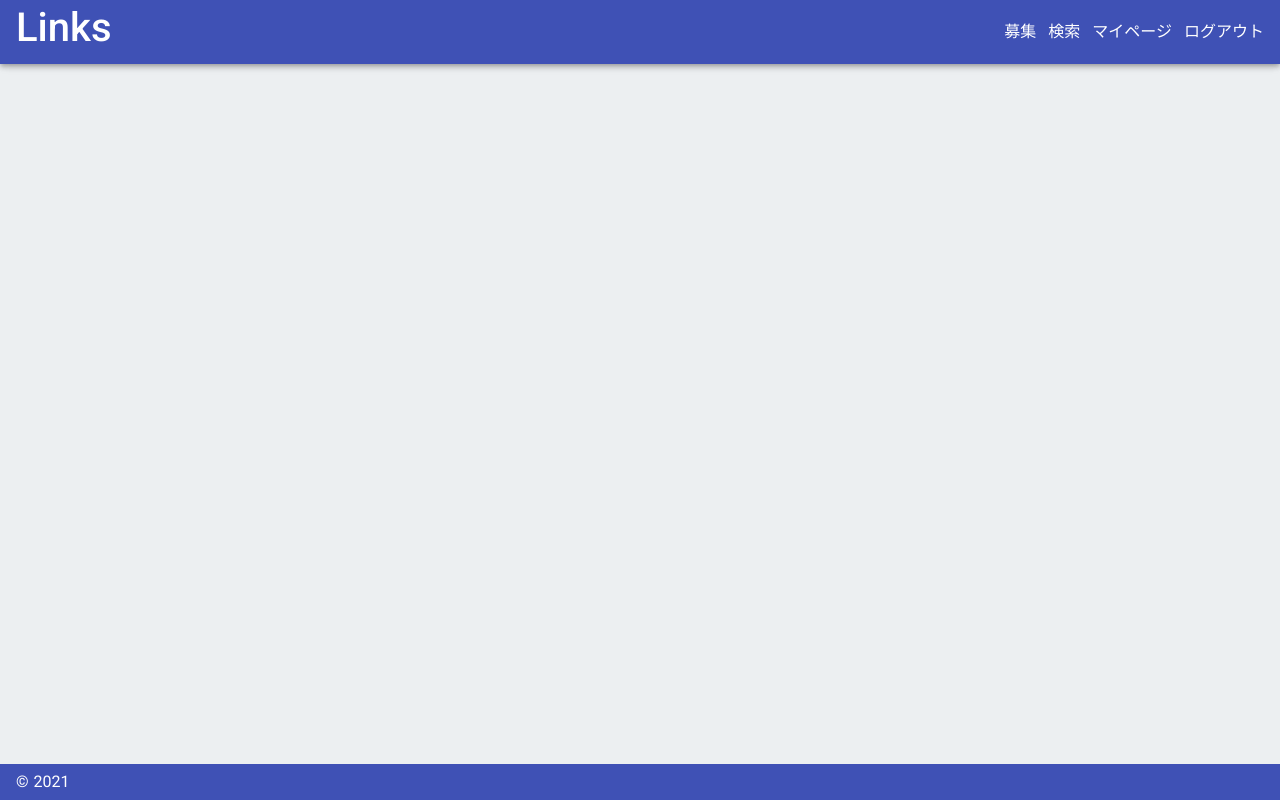
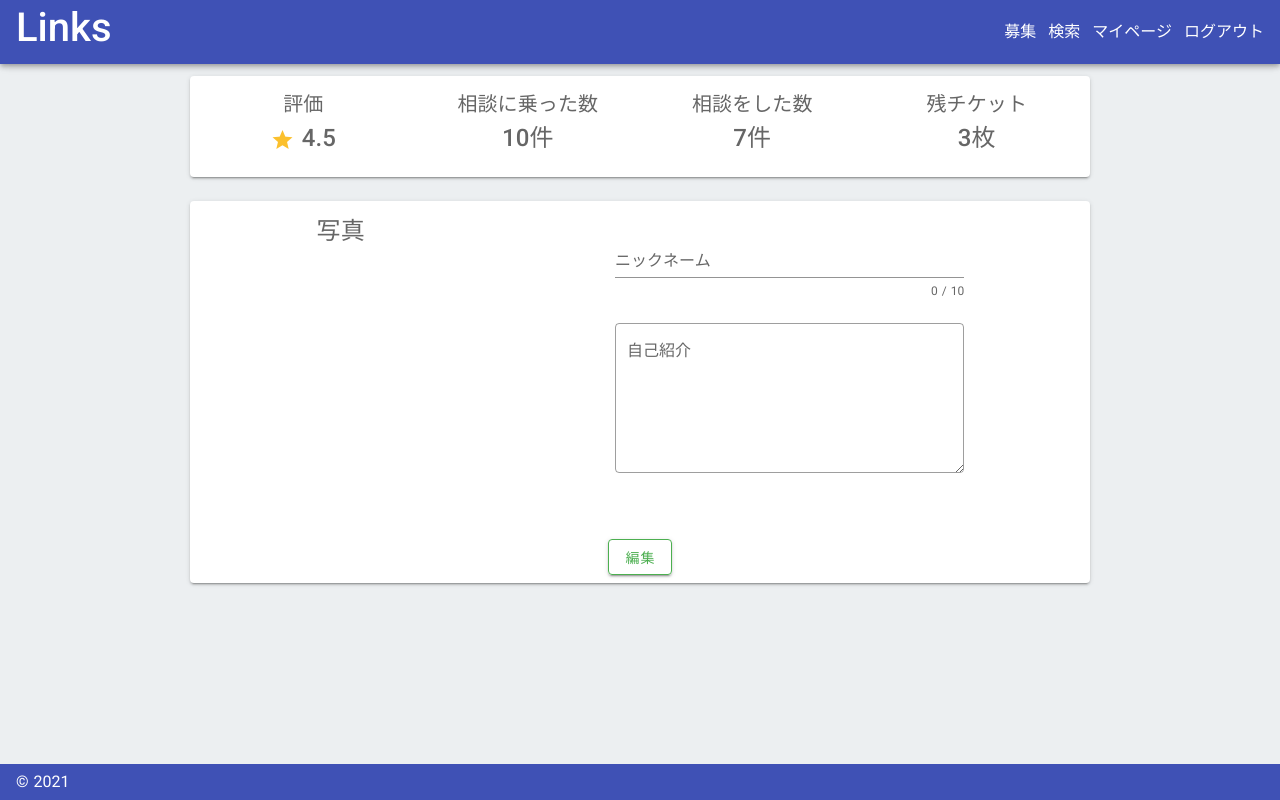
Before and after one commit to aso1801031/counselingApp, a Nuxt app: page /mypage in a window 1280 px wide. Built offline with nearby package versions, Linux system fonts and the light colour scheme.

Commit message:
途中まで

```diff
--- a/pages/mypage.vue
+++ b/pages/mypage.vue
@@ -0,0 +1,66 @@
+<template>
+    <div class="container">
+
+            <v-card class="mx-auto" max-width="900" align="center">
+                <v-card-text>
+                    <v-row>
+                        <v-col cols="12" sm="3" md="3">
+                            <h5>評価</h5>
+                            <h4>
+                                <v-icon color="yellow darken-2">mdi-star</v-icon>
+                                4.5
+                            </h4>
+                        </v-col>
+                        <v-col cols="12" sm="3" md="3">
+                            <h5>相談に乗った数</h5>
+                            <h4>10件</h4>
+                        </v-col>
+                        <v-col cols="12" sm="3" md="3">
+                            <h5>相談をした数</h5>
+                            <h4>7件</h4>
+                        </v-col>
+                        <v-col cols="12" sm="3" md="3">
+                            <h5>残チケット</h5>
+                            <h4>3枚</h4>
+                        </v-col>
+                    </v-row>
+                </v-card-text>
+            </v-card><br>
+
+            <v-card class="mx-auto" max-width="900" align="center">
+                <v-card-text>
+                    <v-row>
+                        <v-col cols="4" align-items-center>
+                            <h4>写真</h4>
+                        </v-col>
+
+                        <v-col cols="8">
+                            <v-col cols="8">
+                                <v-text-field counter="10" label="ニックネーム"></v-text-field>
+                            </v-col>
+                            <v-col cols="8">
+                                <v-textarea outlined name="input-7-4" label="自己紹介" value=""></v-textarea>
+                            </v-col>
+                        </v-col>
+                    </v-row>
+                </v-card-text>
+
+                <v-card-actions>
+                    <v-btn class="mx-auto" outlined depressed elevation="2" color="success" @click="reveal = true">
+                        編集
+                    </v-btn>
+                </v-card-actions>
+            </v-card>
+
+    </div>
+</template>
+
+<script>
+export default {
+
+}
+
+</script>
+
+<style>
+</style>
```
